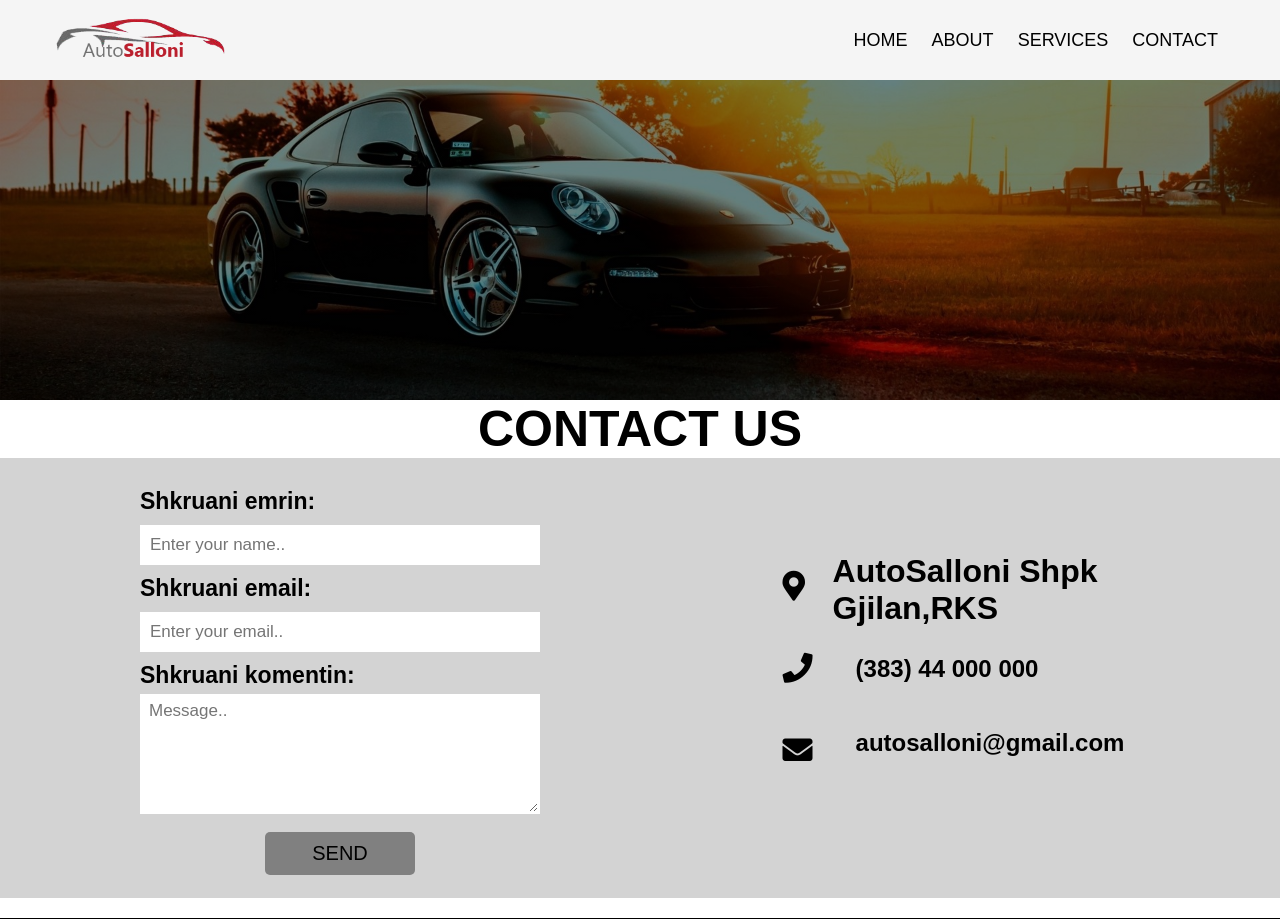
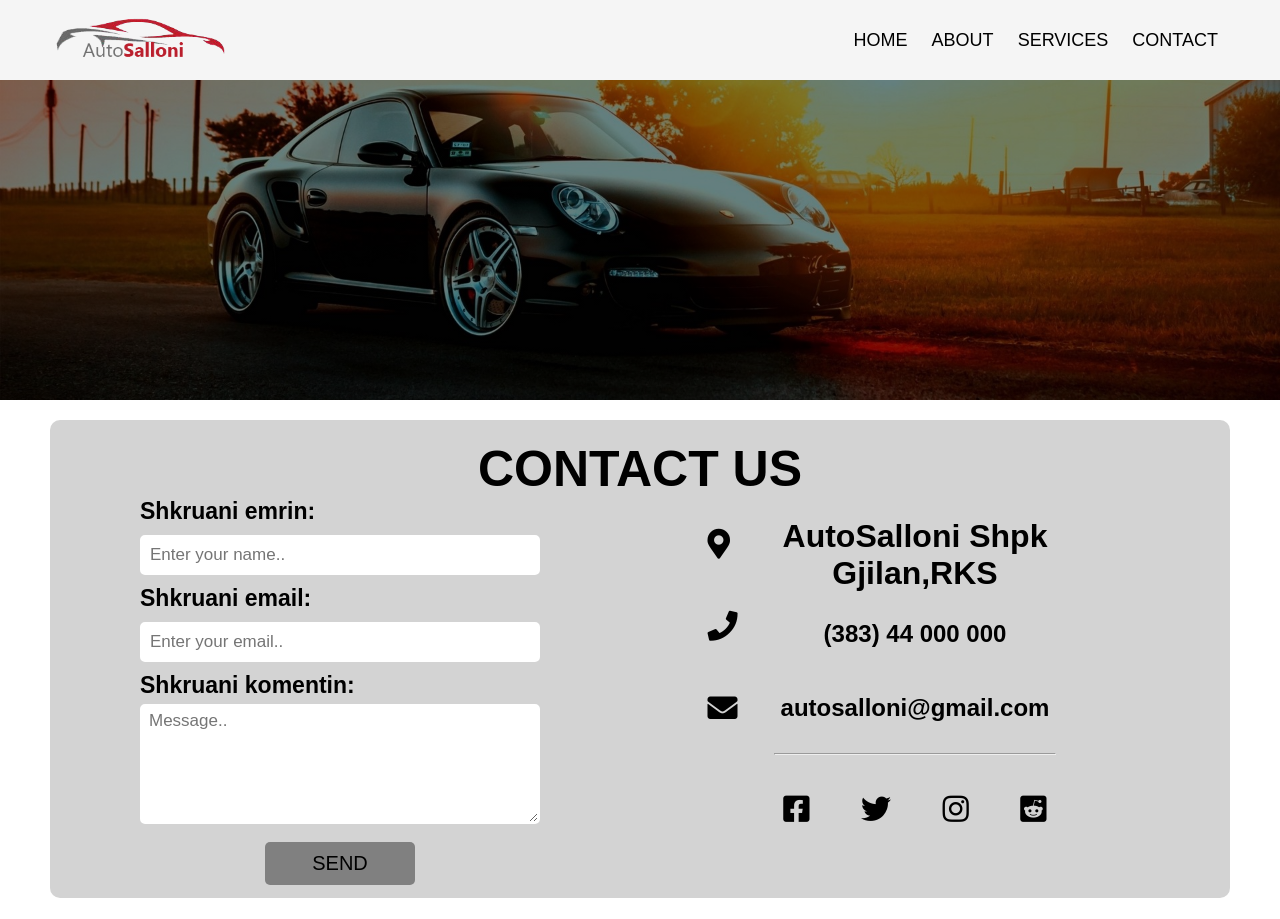
Before and after one commit to ErmalMilazimi/autoSalloni, a PHP site: page /contact.html in a window 1280 px wide; the page is wider, and only the part inside the window is pictured. Shown: the top 919 px of that part. Run offline with PHP 8.4, Linux system fonts and the light colour scheme; some libraries are stand-ins or nearby versions; grey boxes are pictures that could not be loaded.

Commit message:
contact changes

```diff
--- a/contact.html
+++ b/contact.html
@@ -21,16 +21,17 @@
         </ul>
     </div>
     <div class="bannerC"></div>
-    <p class="contactUs">CONTACT US</p>
+
     <div class="mainC">
+        <p class="contactUs">CONTACT US</p>
         <div class="left">
             <form action="">
-                    <p>Shkruani emrin:
+                <p>Shkruani emrin:
                     <input type="text" name="emri" placeholder="Enter your name.." class="inputet"></p>
                 <p>Shkruani email:
                     <input type="email" name="email" placeholder="Enter your email.." class="inputet"></p>
                 <p>Shkruani komentin:</p>
-                    <textarea name="komenti" id="" cols="30" rows="10" placeholder="Message.."></textarea>
+                <textarea name="komenti" id="" cols="30" rows="10" placeholder="Message.."></textarea>
                 <div class="btnDiv">
                     <input type="submit" class="contactBtn" value="SEND">
                 </div>
@@ -46,9 +47,32 @@
                 <h1>AutoSalloni Shpk <br>Gjilan,RKS </h1>
                 <h2>(383) 44 000 000</h2>
                 <h2>autosalloni@gmail.com</h2>
+                <hr>
+                <div class="rightSimbolet">
+                    <a href="https://www.facebook.com">
+                        <p><i class="fab fa-facebook-square"></i></p>
+                    </a>
+                    <a href="https://www.twitter.com">
+                        <p><i class="fab fa-twitter"></i></p>
+                    </a>
+                    <a href="https://www.instagram.com">
+                        <p><i class="fab fa-instagram"></i></p>
+                    </a>
+                    <a href="https://www.reddit.com">
+                        <p><i class="fab fa-reddit-square"></i></p>
+                    </a>
+                </div>
             </div>
         </div>
     </div>
+
+    <div id="hartaGoogle">
+        <iframe
+            src="https://www.google.com/maps/embed?pb=!1m14!1m8!1m3!1d11773.311480662705!2d21.45949543616944!3d42.46331499145686!3m2!1i1024!2i768!4f13.1!3m3!1m2!1s0x13548d28fe87b91d%3A0xab45b8a9d06a705!2sGjilan!5e0!3m2!1sen!2s!4v1559466784779!5m2!1sen!2s"
+            width="100%" height="396" frameborder="0" style="border:0" allowfullscreen>
+        </iframe>
+    </div>
+
     <div class="footeri">
         <div class="text-box">
             <h3 class="footerFonts"><i class="far fa-clock" id="simboletFooter"></i>Orari i Punës</h3>
--- a/css/styleC.css
+++ b/css/styleC.css
@@ -10,27 +10,31 @@
 	background-position: center;
 }
 
+.mainC{
+    background: lightgray;
+    width: 1000px;
+    height: auto;
+    display: flex;
+    flex-wrap: wrap;
+    justify-content: flex-start;
+    align-items: center;
+    margin: 20px auto;
+    padding: 20px 90px;
+    border-radius: 10px;
+}
+
 .contactUs{
     text-align: center;
+    background: lightgray;
     font-size: 50px;
     font-weight: bolder;
+    padding: 0;
     margin: 0;
-    padding: 0;
-}
-
-.mainC{
-    background: lightgray;
-    width: 1200px;
-    height: 400px;
-    display: flex;
-    justify-content: center;
-    align-items: center;
-    margin: 0 auto 20px auto;
-    padding: 20px 90px;
+    width: 100%;
 }
 
 .mainC .left{
-    width: 550px;
+    width: 500px;
     height: 380px;
 }
 
@@ -52,11 +56,11 @@
     border: 2px solid white;
     box-sizing: border-box;
     transition: 0.2s;
+    border-radius: 5px;
 }
 
 .inputet:focus{
     border: 2px solid green;
-    transition: 0.2s;
 }
 
 textarea{
@@ -68,11 +72,11 @@ textarea{
     border: 2px solid white;
     box-sizing: border-box;
     transition: 0.2s;
+    border-radius: 5px;
 }
 
 textarea:focus{
     border: 2px solid green;
-    transition: 0.2s;
 }
 
 .btnDiv{
@@ -96,7 +100,6 @@ textarea:focus{
 .contactBtn:hover{
     background: red;
     color: white;
-    transition: 0.3s;
 }
 
 .contactBtn:active{
@@ -106,26 +109,26 @@ textarea:focus{
 }
 
 .mainC .right{
-    width: 550px;
+    width: 500px;
     height: 380px;
     display: flex;
     justify-content: center;
-    align-items: center;
+    align-items: flex-start;
 }
 
 .simboletC{
     display: flex;
     flex-direction: column;
     justify-content: space-around;
+    margin: 15px 0 0 0;
 }
 
 .simboletC p{
     width: 50px;
     height: 50px;
-
 }
 
-.fas{
+.simboletC .fas{
     font-size: 30px;
 }
 
@@ -134,6 +137,7 @@ textarea:focus{
     display: flex;
     flex-direction: column;
     justify-content: flex-start;
+    text-align: center;
 }
 
 .rightNames h1{
@@ -143,3 +147,13 @@ textarea:focus{
 .rightNames h2{
     margin: 23px;
 }
+
+.rightNames hr {
+    width: 280px;
+}
+
+.rightSimbolet{
+    display: flex;
+    justify-content: space-around;
+    font-size: 30px;
+}
```
